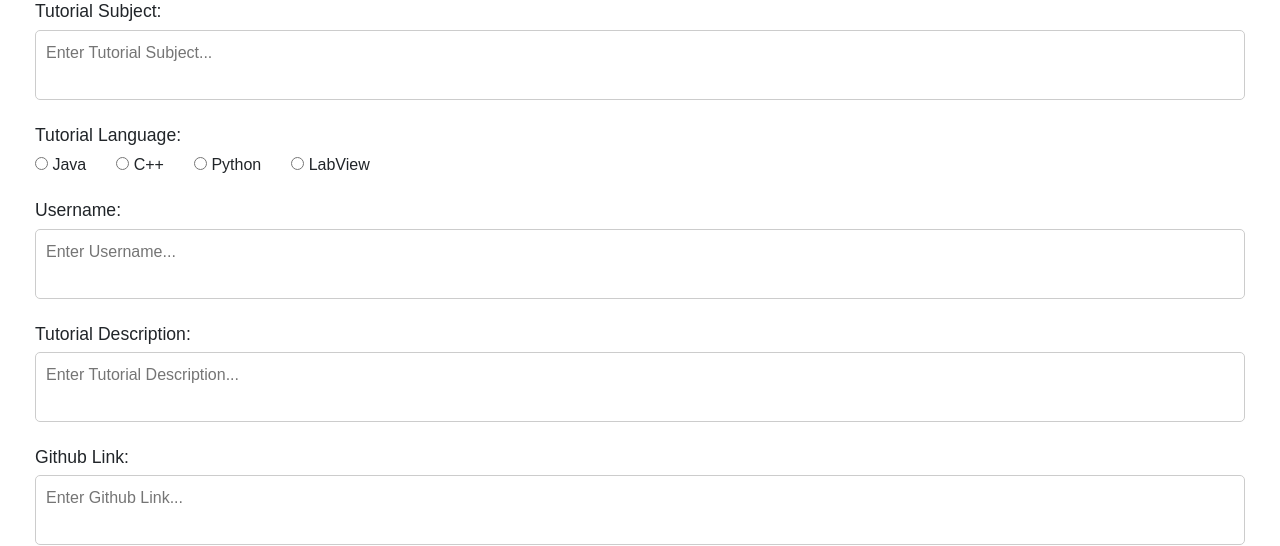
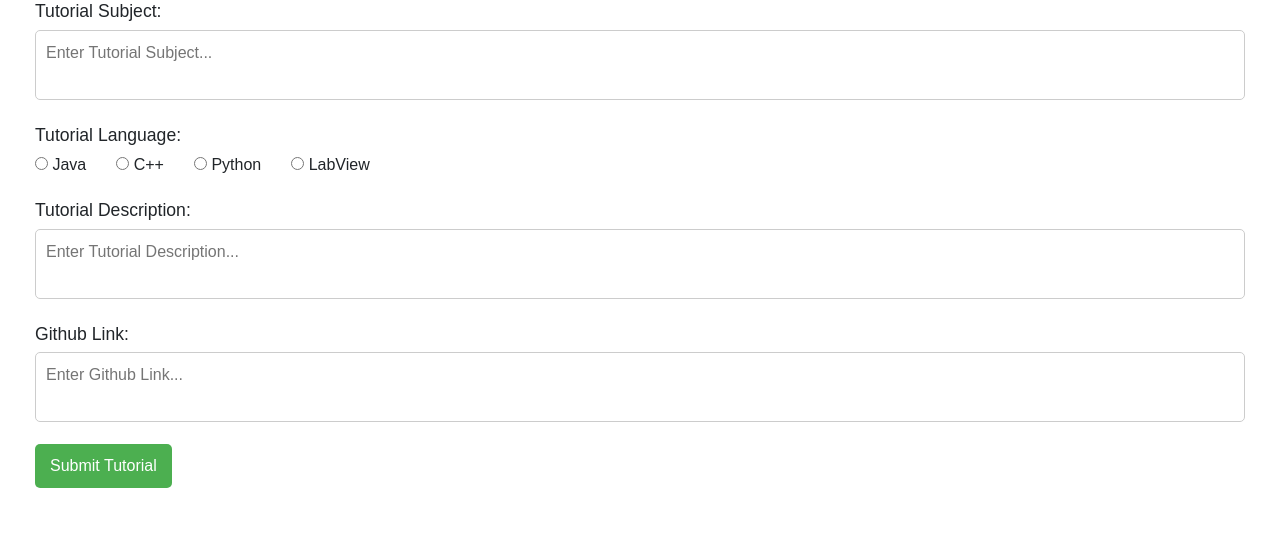
Before and after one commit to MA0610/FRC-Robotics-Tutorial-Submission-Website-Prototype, a Flask app: page /submitTutorial in a window 1280 px wide. Shown: the part 228-774 px from the top of the page. After the commit the page ends 716 px from the top, so only its background shows below. Run offline with Flask 3, Linux system fonts and the light colour scheme; the visitor is signed in with stand-in values (Sample User, id 1); some libraries are stand-ins or nearby versions.

Commit message:
Update submit.html

```diff
--- a/templates/submit.html
+++ b/templates/submit.html
@@ -80,10 +80,10 @@
                 </div>
             </div>
 
-            <div class="add-Tutorial-Username">
+            <!-- <div class="add-Tutorial-Username">
                 <label for="new-Tutorial-Username">Username:</label>
                 <textarea id="new-Tutorial-Username" placeholder="Enter Username..." oninput="resizeTextarea(this)"></textarea>
-            </div>
+            </div> -->
 
             <div class="add-Tutorial-Description">
                 <label for="new-Tutorial-Description">Tutorial Description:</label>
@@ -122,13 +122,13 @@
         document.getElementById('submitButton').addEventListener('click', () => {
             const subject = document.getElementById('new-Tutorial-Subject').value;
             const description = document.getElementById('new-Tutorial-Description').value;
-            const userName = document.getElementById('new-Tutorial-Username').value;
+            // const userName = document.getElementById('new-Tutorial-Username').value;
             const link = document.getElementById('new-Tutorial-Link').value;
             const language = document.querySelector('input[name="language"]:checked')?.value;
 
 
 
-            if (!subject || !description || !userName || !link || !language) {
+            if (!subject || !description || !link || !language) {
                 alert("Please fill in all fields before submitting.");
                 return;
             }
@@ -138,14 +138,14 @@
                 tutorialSubject: subject,
                 tutorialDescription: description,
                 tutorialLanguage: language,
-                tutorialUsername: userName,
+                // tutorialUsername: userName,
                 tutorialLink: link
             };
 
             // Clear the form inputs
             document.getElementById('new-Tutorial-Subject').value = '';
             document.getElementById('new-Tutorial-Description').value = '';
-            document.getElementById('new-Tutorial-Username').value = '';
+            // document.getElementById('new-Tutorial-Username').value = '';
             document.getElementById('new-Tutorial-Link').value = '';
 
             // Reset the textareas to their original size
```
